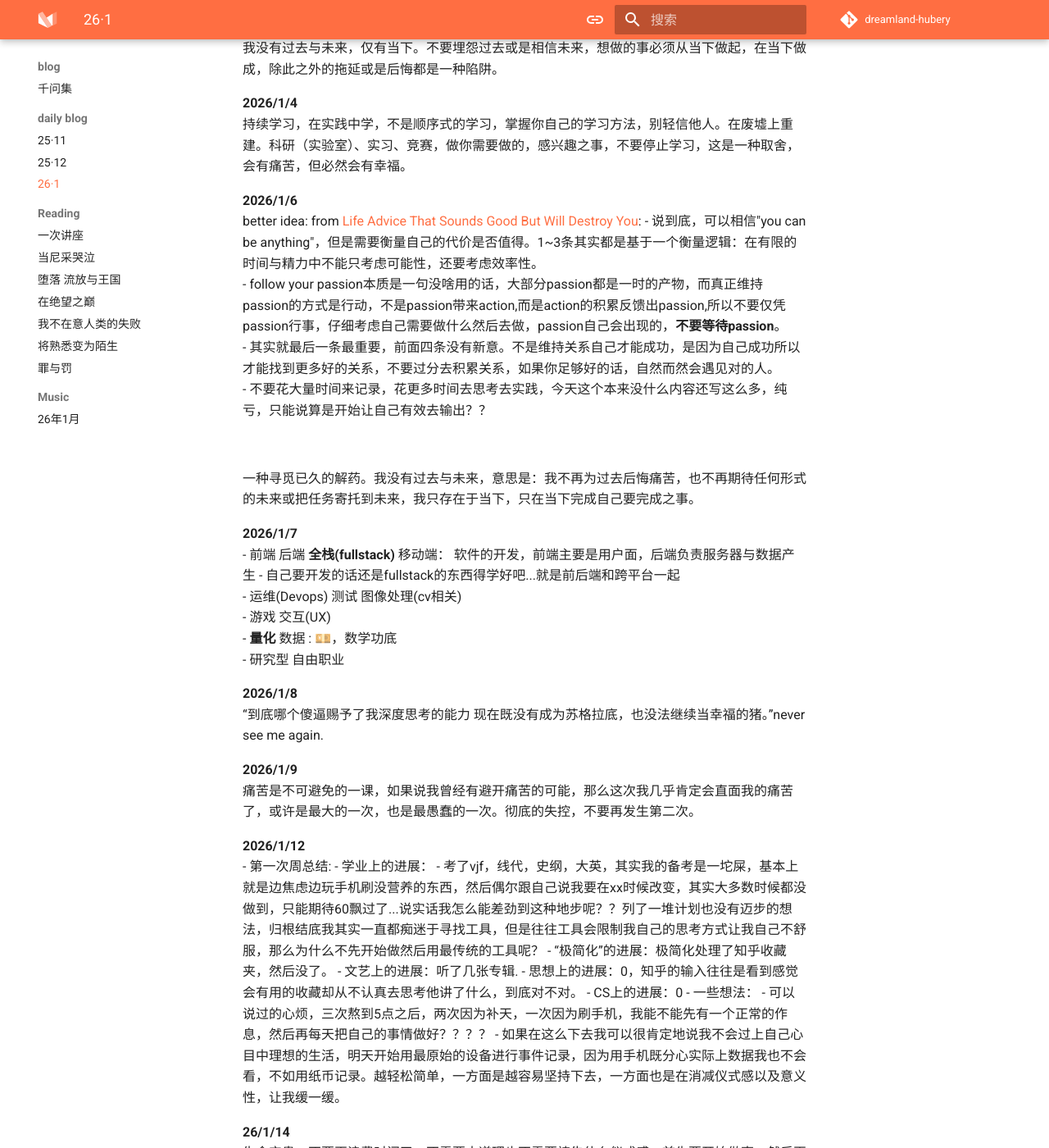
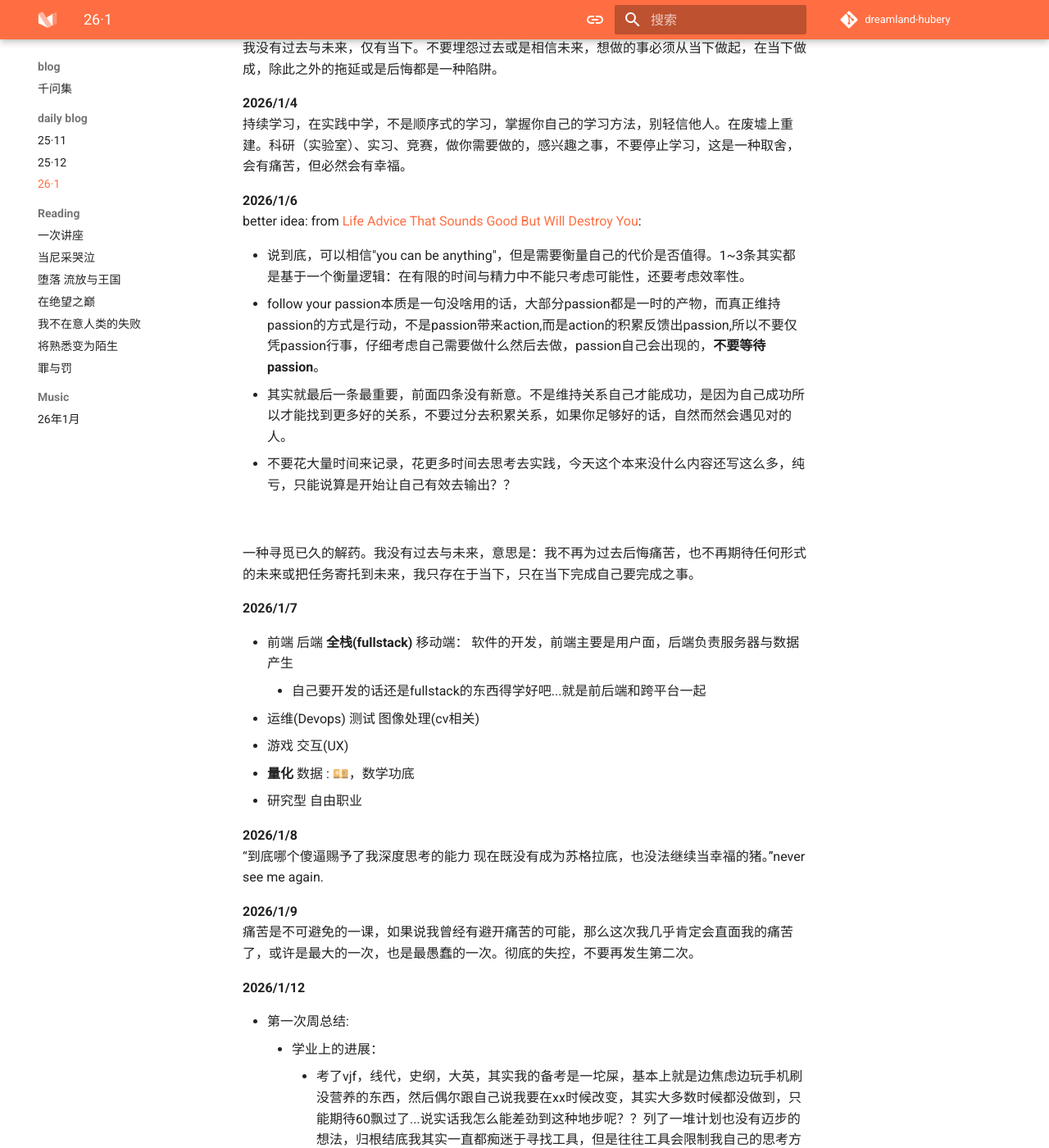
Before and after one commit to hubery258/dreamland-hubery, an MkDocs documentation site: the page built from docs/life/pieces/26_1.md, in a window 1280 px wide and 1400 px high, scrolled down 207 px. Shown: the whole window at 82% size. Built offline with MkDocs 1.6.1 and Material for MkDocs 9.7.7, drawn with Linux system fonts in a browser that asks for light colours; comment, search, counter and statistics services are not loaded; some of the changed lines change nothing that is shown; some of the changed text lies outside the part shown.

Commit message:
找到了-不识别的原因

```diff
--- a/docs/life/pieces/26_1.md
+++ b/docs/life/pieces/26_1.md
@@ -6,6 +6,7 @@
 
 **2026/1/6** <br>
 better idea: from [Life Advice That Sounds Good But Will Destroy You](https://www.youtube.com/watch?v=Uiz2XSNUPec&t=12s):
+
 - 说到底，可以相信"you can be anything"，但是需要衡量自己的代价是否值得。1~3条其实都是基于一个衡量逻辑：在有限的时间与精力中不能只考虑可能性，还要考虑效率性。<br>
 - follow your passion本质是一句没啥用的话，大部分passion都是一时的产物，而真正维持passion的方式是行动，不是passion带来action,而是action的积累反馈出passion,所以不要仅凭passion行事，仔细考虑自己需要做什么然后去做，passion自己会出现的，**不要等待passion**。<br>
 - 其实就最后一条最重要，前面四条没有新意。不是维持关系自己才能成功，是因为自己成功所以才能找到更多好的关系，不要过分去积累关系，如果你足够好的话，自然而然会遇见对的人。<br>
@@ -16,6 +17,7 @@ better idea: from [Life Advice That Sounds Good But Will Destroy You](https://ww
 一种寻觅已久的解药。我没有过去与未来，意思是：我不再为过去后悔痛苦，也不再期待任何形式的未来或把任务寄托到未来，我只存在于当下，只在当下完成自己要完成之事。
 
 **2026/1/7**<br>
+
 - 前端 后端 **全栈(fullstack)** 移动端： 软件的开发，前端主要是用户面，后端负责服务器与数据产生
     - 自己要开发的话还是fullstack的东西得学好吧...就是前后端和跨平台一起<br>
 - 运维(Devops)  测试 图像处理(cv相关) <br>
@@ -30,6 +32,7 @@ better idea: from [Life Advice That Sounds Good But Will Destroy You](https://ww
 痛苦是不可避免的一课，如果说我曾经有避开痛苦的可能，那么这次我几乎肯定会直面我的痛苦了，或许是最大的一次，也是最愚蠢的一次。彻底的失控，不要再发生第二次。
 
 **2026/1/12**<br>
+
 - 第一次周总结:
     - 学业上的进展：
         - 考了vjf，线代，史纲，大英，其实我的备考是一坨屎，基本上就是边焦虑边玩手机刷没营养的东西，然后偶尔跟自己说我要在xx时候改变，其实大多数时候都没做到，只能期待60飘过了...说实话我怎么能差劲到这种地步呢？？列了一堆计划也没有迈步的想法，归根结底我其实一直都痴迷于寻找工具，但是往往工具会限制我自己的思考方式让我自己不舒服，那么为什么不先开始做然后用最传统的工具呢？
@@ -48,3 +51,7 @@ better idea: from [Life Advice That Sounds Good But Will Destroy You](https://ww
 <br>
 
 在室内待了太久，被人工伪造的灯光所笼罩的人才会懂得阳光是一种多么可贵的东西。在阳光下，一切都显得静谧而又神圣。
+
+**26/1/15**<br>
+
+...安装了新的extension之后对`-`的写法要求更严格了，刚刚随手上来看了看了，`-`全部没识别成功，需要在`-`的上一行保持空行。
```
Also changed, not shown: docs/life/music/26_1.md (+11 -0 lines), docs/life/pieces/25_11.md (+1 -1 lines).
